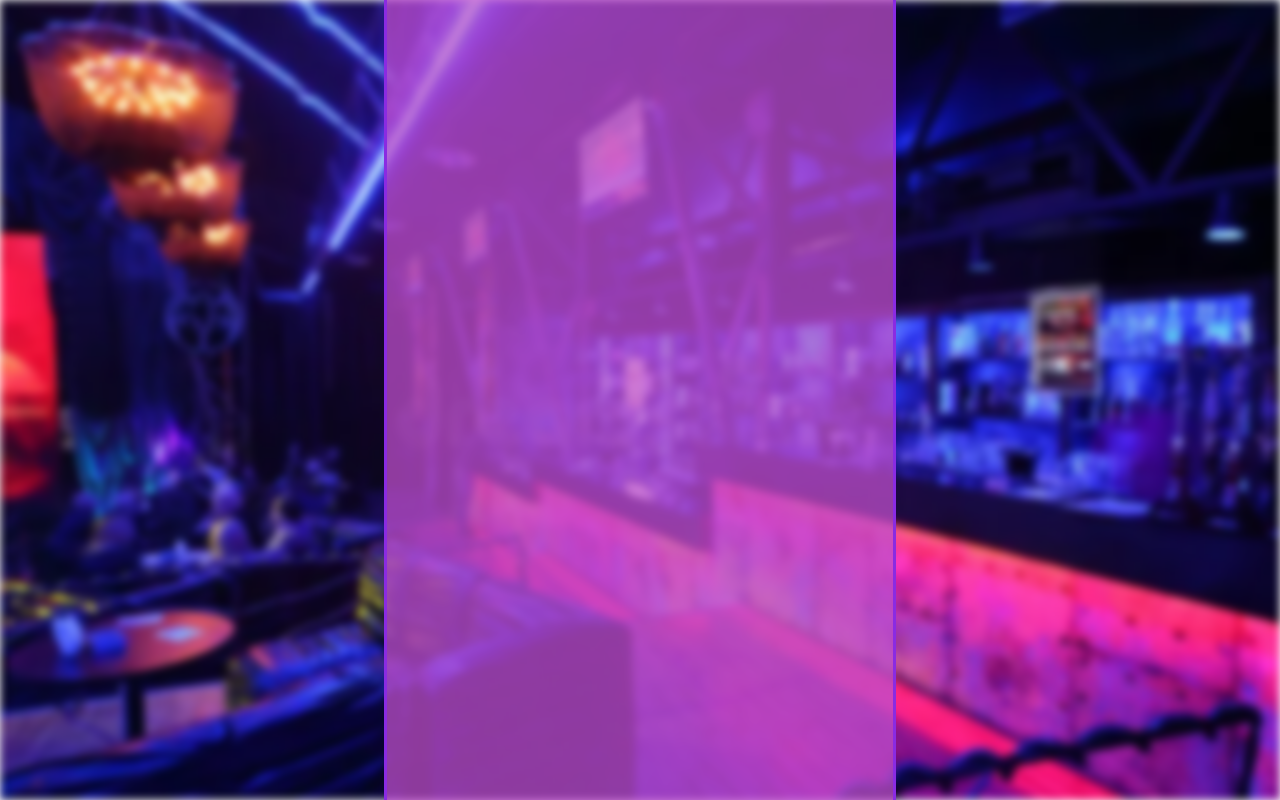
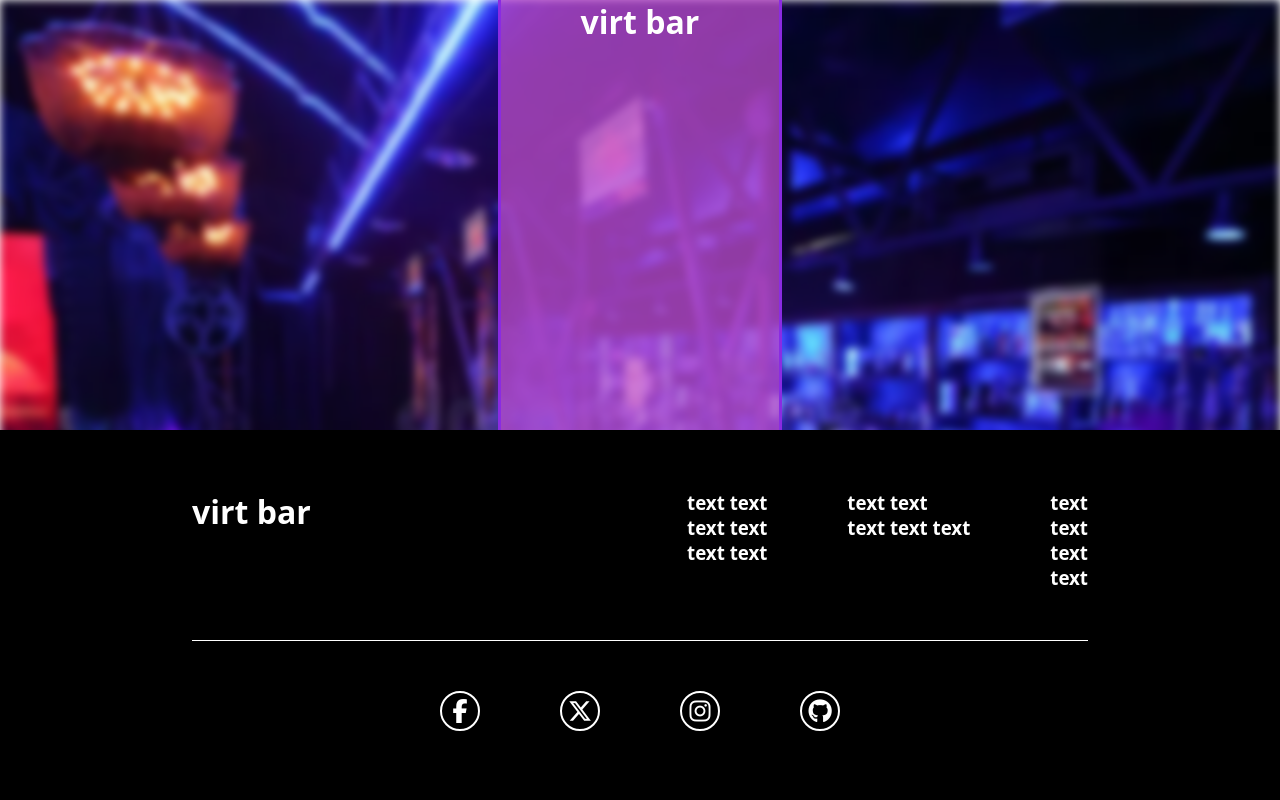
Before and after one commit to dato201/virt-bar, a plain HTML site: page index.html in a window 1280 px wide. Drawn offline with Linux system fonts and the light colour scheme.

Commit message:
add footer in virt bar

```diff
--- a/index.html
+++ b/index.html
@@ -4,15 +4,58 @@
 <head>
     <meta charset="UTF-8">
     <meta name="viewport" content="width=device-width, initial-scale=1.0">
+    <script src="https://kit.fontawesome.com/e77ac3a5f0.js" crossorigin="anonymous"></script>
     <title>virt bar</title>
     <link rel="stylesheet" href="styles/style.css">
 </head>
 
 <body>
-    <!-- <img src="images/background.webp" alt="" class="background_img"> -->
     <div class="background_img"></div>
 
     <div class="container">
+        <header></header>
+        <main>
+            <h1>virt bar</h1>
+
+
+        </main>
+
+        <!-- footer -->
+
+        <footer>
+            <a href=""><h1 class="logo">virt bar</h1></a>
+            <section>
+                <article>
+                    <ul>
+                        <li><a href=""><h3>text text</h3></a></li>
+                        <li><a href=""><h3>text text</h3></a></li>
+                        <li><a href=""><h3>text text</h3></a></li>
+                    </ul>
+                </article>
+                <article>
+                    <ul>
+                        <li><a href=""><h3>text text</h3></a></li>
+                        <li><a href=""><h3>text text text</h3></a></li>
+
+                    </ul>
+                </article>
+                <article>
+                    <ul>
+                        <li><a href=""><h3>text</h3></a></li>
+                        <li><a href=""><h3>text</h3></a></li>
+                        <li><a href=""><h3>text</h3></a></li>
+                        <li><a href=""><h3>text</h3></a></li>
+
+                    </ul>
+                </article>
+            </section>
+            <section class="footer_section">
+                <a href="" target="_blank"><h1><i class="fa-brands fa-facebook-f"></i></h1></a>
+                <a href="" target="_blank"><h1><i class="fa-brands fa-x-twitter"></i></h1></a>
+                <a href="" target="_blank"><h1><i class="fa-brands fa-instagram"></i></h1></a>
+                <a href="https://github.com/dato201/virt-bar" target="_blank"><h1><i class="fa-brands fa-github"></i></h1></a>
+            </section>
+        </footer>
     </div>
 </body>
 
--- a/styles/style.css
+++ b/styles/style.css
@@ -1,6 +1,15 @@
 :root {
     font-family: system-ui, -apple-system, BlinkMacSystemFont, 'Segoe UI', Roboto, Oxygen, Ubuntu, Cantarell, 'Open Sans', 'Helvetica Neue', sans-serif;
     color: white;
+}
+
+ul {
+    list-style: none;
+}
+
+a {
+    color: white;
+    text-decoration: none;
 }
 
 * {
@@ -23,13 +32,78 @@
 }
 
 .container {
-    width: 40%;
+    width: 100%;
     height: 100%;
+    display: flex;
+    flex-direction: column;
+    justify-content: center;
+    align-items: center;
     position: absolute;
     top: 50%;
     left: 50%;
     transform: translate(-50%, -50%);
+}
+
+main {
+    padding: 0 80px;
+    height: 100%;
     border-left: 3.55px solid blueviolet;
     border-right: 3.55px solid blueviolet;
     background-color: #bf4fcebd;
 }
+
+/* footer */
+
+footer {
+    width: 100%;
+    padding: 60px 15% 20px;
+    background-color: black;
+    display: flex;
+    justify-content: space-between;
+    flex-wrap: wrap;
+}
+
+footer section {
+    display: flex;
+    gap: 80px;
+}
+
+footer li:hover {
+    text-decoration: underline;
+    text-underline-offset: 8px;
+}
+
+.logo {
+    height: 50px;
+}
+
+footer h1:hover {
+    border-bottom: 2px solid white;
+}
+
+.footer_section {
+    margin-top: 50px;
+    border-top: 1px solid white;
+    width: 100%;
+    height: 140px;
+    display: flex;
+    justify-content: center;
+    align-items: center;
+
+}
+
+.footer_section h1 {
+    width: 40px;
+    height: 40px;
+    display: flex;
+    justify-content: center;
+    align-items: center;
+    border: 2px solid white;
+    border-radius: 100%;
+}
+
+.footer_section h1:hover {
+    background-color: rgba(255, 255, 255, 0.252);
+}
+
+/* footer */
```
